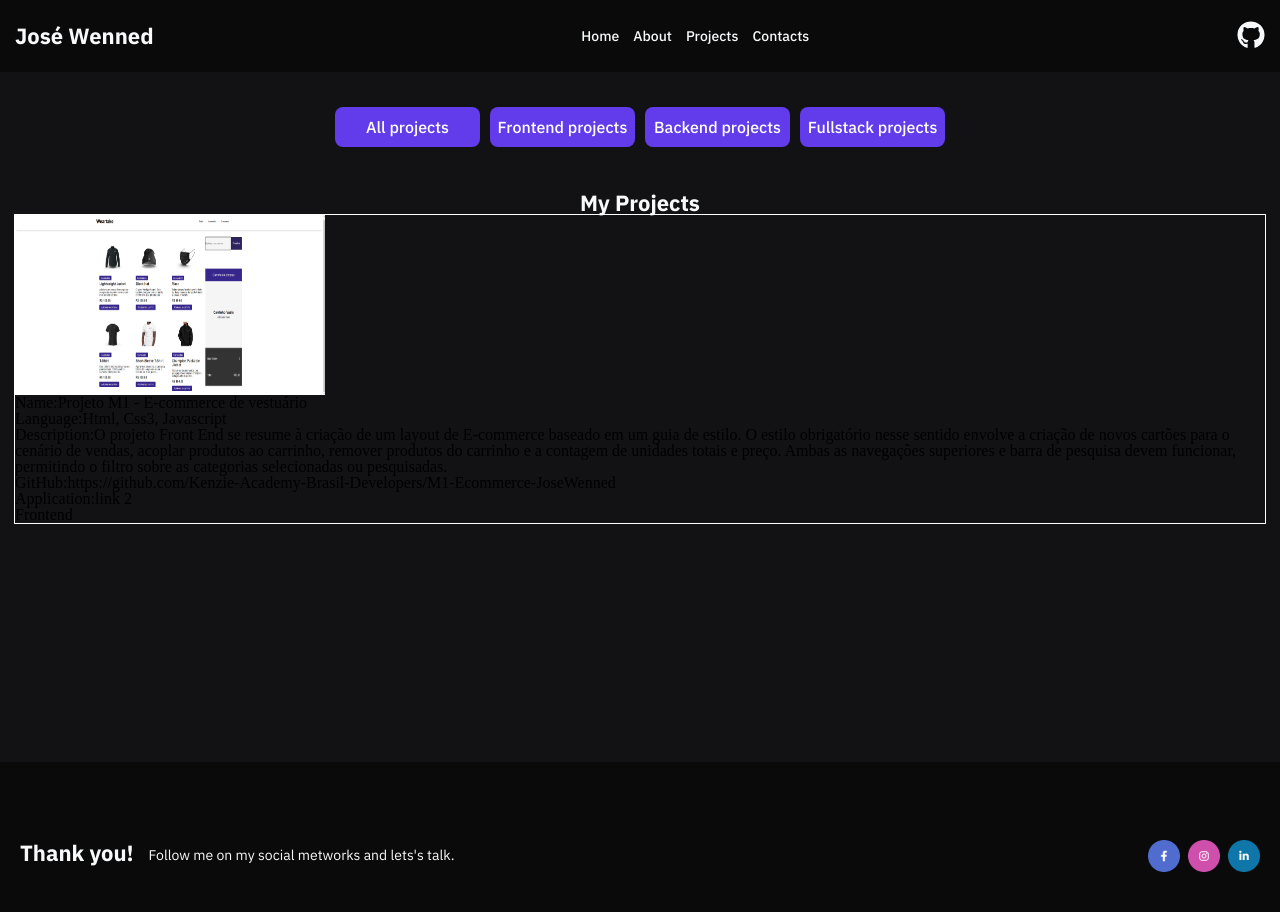
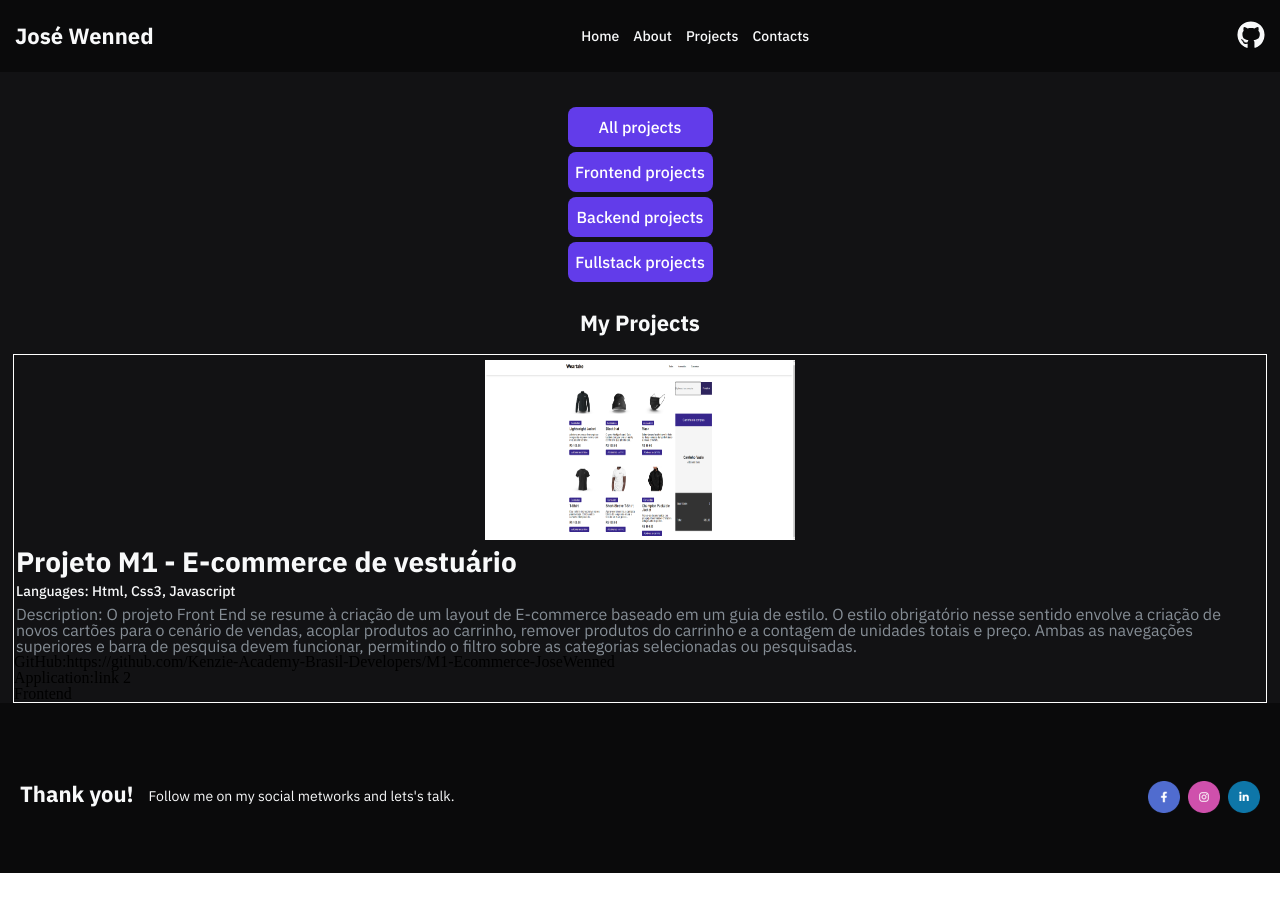
Before and after one commit to Kenzie-Academy-Brasil-Developers/Entrega---Portf-lio-de-Sucesso-JoseWenned, a React (Vite) app: page /ProjectsPage in a window 1280 px wide. Shown: the top 912 px of the page. After the commit the page ends 873 px from the top, so only its background shows below. Built offline with nearby package versions, Linux system fonts and the light colour scheme.

Commit message:
feat: style component card projects

```diff
--- a/src/Components/MyProjects/ListProjectsAll/listProjects.component.tsx
+++ b/src/Components/MyProjects/ListProjectsAll/listProjects.component.tsx
@@ -13,9 +13,9 @@ export const ListProjectsAll = () => {
                     <li className={style.card} key={index}>
                         <img className={style.image} src={project.image}/>
                         <div className={style.containerSubCard}>
-                            <h2>Name:{project.name}</h2>
-                            <p>Language:{project.language}</p>
-                            <p className={style.description}>Description:{project.description}</p>
+                            <h2 className={style.titleProject}>{project.name}</h2>
+                            <p className={style.languageProject}>Languages: {project.language}</p>
+                            <p className={style.description}>Description: {project.description}</p>
                             <p>GitHub:{project.linkGitHub}</p>
                             <p>Application:{project.linkVercel}</p>
                             <p>{project.category}</p>
--- a/src/Components/MyProjects/ListProjectsAll/styles.module.scss
+++ b/src/Components/MyProjects/ListProjectsAll/styles.module.scss
@@ -1,46 +1,7 @@
-// .list{
-//     display: flex;
-//     flex-direction: column;
-//     justify-content: center;
-
-
-//     border: 1px solid white;
-// }
-
-// .card {
-
-//     display: flex;
-//     flex-direction: column;
-//     justify-content: center;
-//     align-items: center;
-
-// }
-
-// .containerSubCard {
-//     display: flex;
-//     flex-direction: column;
-//     justify-content: center;
-//     align-items: center;
-// }
-
-// .image {
-//     width: 310px;
-//     height: 180px;
-// }
-
-// .description {
-
-//     display: flex;
-//     flex-wrap: wrap;
-//     overflow-wrap: break-word;
-
-//     max-width: 1250px;
-
-// }
-
 .list {
 
     list-style: none;
+    margin-top: 5px;
 
 }
 
@@ -49,6 +10,7 @@
     display: flex;
     justify-content: center;
     flex-direction: column;
+    align-items: center;
 
 }
 
@@ -65,9 +27,44 @@
 
 }
 
+.titleProject {
+
+    font-family: var(--font-primary);
+    font-size: var(--title-1);
+    font-weight: var(--text-bold-4);
+
+    color: var(--color-gray-0);
+
+    margin-left: 2px;
+    margin-top: 8px;
+
+}
+
+.languageProject {
+
+    font-family: var(--font-primary);
+    font-size: var(--text-body);
+    font-weight: var(--text-bold-2);
+
+    color: var(--color-gray-0);
+
+    margin-left: 2px;
+    margin-top: 8px;
+
+}
+
 .description {
 
     max-width: 1250px;
     overflow-wrap: break-word;
 
+    font-family: var(--font-primary);
+    font-size: var(--text-headline);
+    font-weight: var(--text-bold-1);
+
+    color: var(--color-gray-2);
+
+    margin-left: 2px;
+    margin-top: 8px;
+
 }
--- a/src/Components/MyProjects/style.module.scss
+++ b/src/Components/MyProjects/style.module.scss
@@ -12,7 +12,7 @@
 .sectionSecond {
 
     background-color: var(--color-gray-4);
-    height: 600px;
+    height: 100%;
 
     display: flex;
     flex-direction: column;
@@ -22,8 +22,6 @@
 
 .sectionSubSecond {
 
-    // width: 1250px;
-
     border: 1px solid white;
 
     display: flex;
@@ -31,12 +29,14 @@
     justify-content: space-around;
     align-items: center;
 
+    margin-top: 20px;
+
 }
 
 .containerButton {
 
     display: flex;
-    flex-wrap: wrap;
+    flex-direction: column;
     align-items: center;
     justify-content: space-around;
 
@@ -81,5 +81,6 @@
 
     color: var(--color-gray-0);
 
-    margin-top: 30px;
+    margin-top: 150px;
+
 }
```
